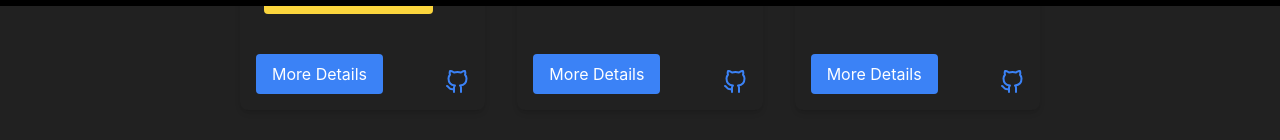
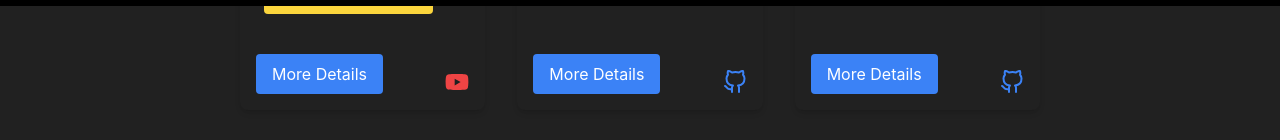
Before and after one commit to samarth9201/samarth-portfolio, a Next.js app: page /projects in a window 1280 px wide. Shown: the part 794-934 px from the top of the page. Built offline with nearby package versions, Linux system fonts and the light colour scheme.

Commit message:
Added Video Links

```diff
--- a/public/projects.json
+++ b/public/projects.json
@@ -18,7 +18,7 @@
     "moreDetails": "Integrated multiple news APIs to provide real-time updates. Implemented user-specific preferences for personalized news feeds and a responsive UI for seamless cross-device usage."
   },
   {
-    "title": "Automatic CI/CD Pipeline Generator",
+    "title": "Automatic CI/CD Pipeline Generator (WIP)",
     "description": "CLI tool to parse repositories and generate CI/CD template based on tech stack detected.",
     "technologies": [
       "Go",
@@ -59,7 +59,7 @@
     "domain": "Robotics",
     "start": "Sept 2022",
     "end": "Dec 2022",
-    "github_repo": "https://github.com/samarth9201/AutoBot",
+    "video_link": "https://youtu.be/C6VU2g32pOI",
     "image": "/Roomba.png",
     "moreDetails": "Developed SLAM-based navigation for precise pathfinding. Used Lidar data for obstacle detection and avoidance. Deployed real-time control algorithms for autonomous driving in indoor environments."
   },
--- a/src/app/projects/page.tsx
+++ b/src/app/projects/page.tsx
@@ -6,6 +6,7 @@ import { useTheme } from "@/context/ThemeContext";
 import Image from "next/image";
 import { FiGithub, FiFileText } from "react-icons/fi"; // Import GitHub and Docs icons
 import Modal from "@/components/Modal"; // Assume you have a reusable Modal component
+import { FaYoutube } from "react-icons/fa";
 
 interface ProjectItem {
   title: string;
@@ -14,6 +15,7 @@ interface ProjectItem {
   technologies: string[];
   github_repo?: string;
   doc_link?: string;
+  video_link ?: string,
   image: string;
   start: string; // Updated to use start and end dates
   end: string;
@@ -199,6 +201,16 @@ const Projects = () => {
                   <FiFileText />
                 </a>
               )}
+              {project.video_link && (
+                <a
+                  href={project.video_link}
+                  target="_blank"
+                  rel="noopener noreferrer"
+                  className="text-red-500 text-2xl hover:text-red-600 transition"
+                >
+                  <FaYoutube />
+                </a>
+              )}
             </div>
           </div>
         ))}
@@ -304,6 +316,16 @@ const Projects = () => {
                       <FiFileText />
                     </a>
                   )}
+                  {modalProject.video_link && (
+                    <a
+                      href={modalProject.video_link}
+                      target="_blank"
+                      rel="noopener noreferrer"
+                      className="text-red-500 text-2xl hover:underline"
+                    >
+                      <FaYoutube />
+                    </a>
+                  )}
                 </div>
               </div>
             </div>
```
